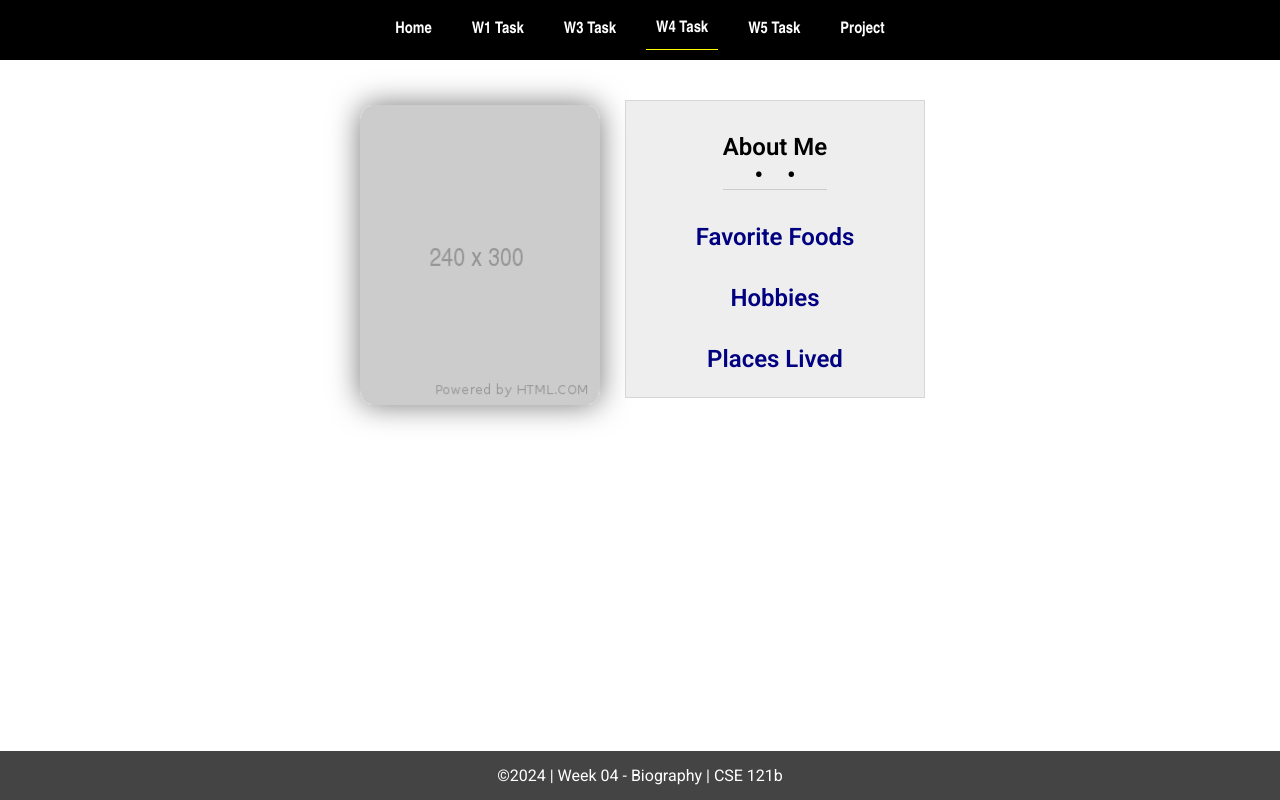
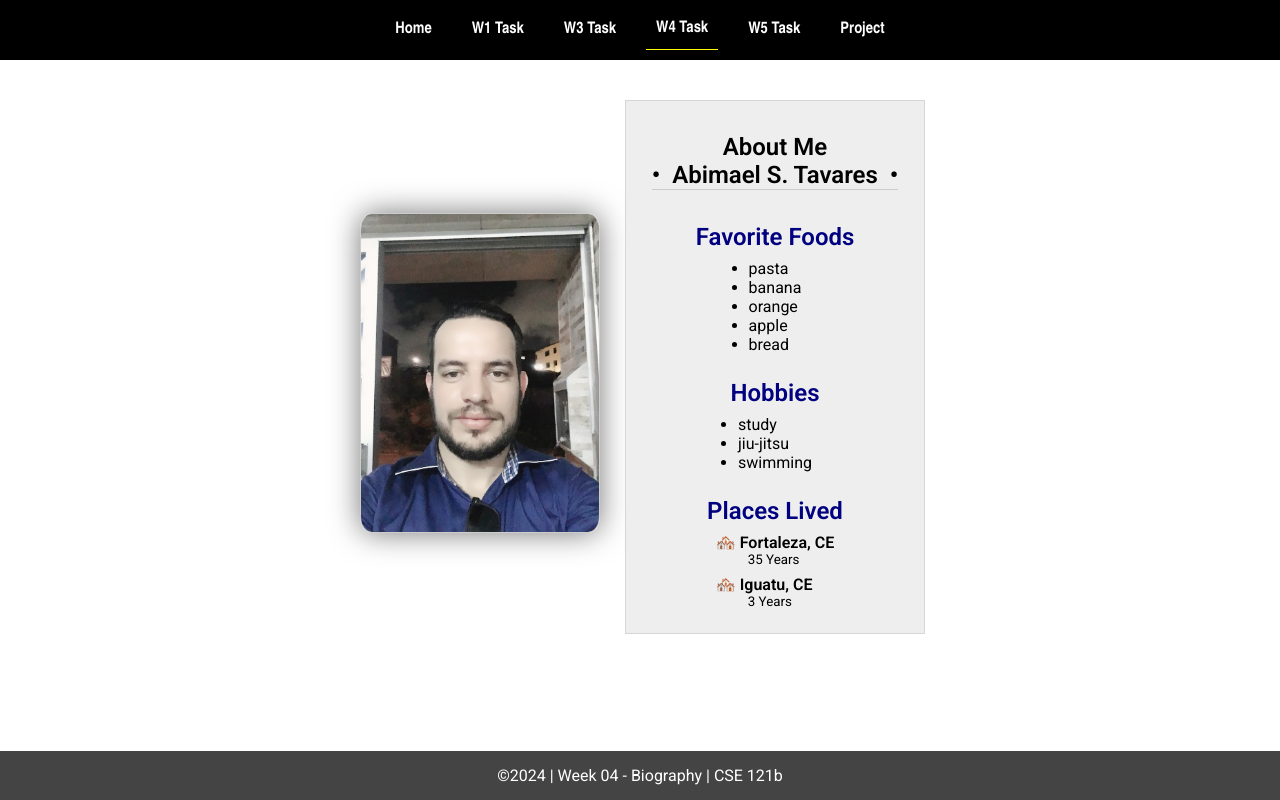
Before and after one commit to abimaelst/cse121b, a plain HTML site: page w04-task.html in a window 1280 px wide. Drawn offline with Linux system fonts and the light colour scheme; the site is published under a folder, as on GitHub Pages, so addresses that start at the root find nothing.

Commit message:
remove character

```diff
--- a/w04-task.html
+++ b/w04-task.html
@@ -47,6 +47,6 @@
     <script>
       document.getElementById("year").innerHTML = new Date().getFullYear();
     </script>
-    <script src="/scripts/w04-task.js"></script>
+    <script src="scripts/w04-task.js"></script>
   </body>
 </html>
```
